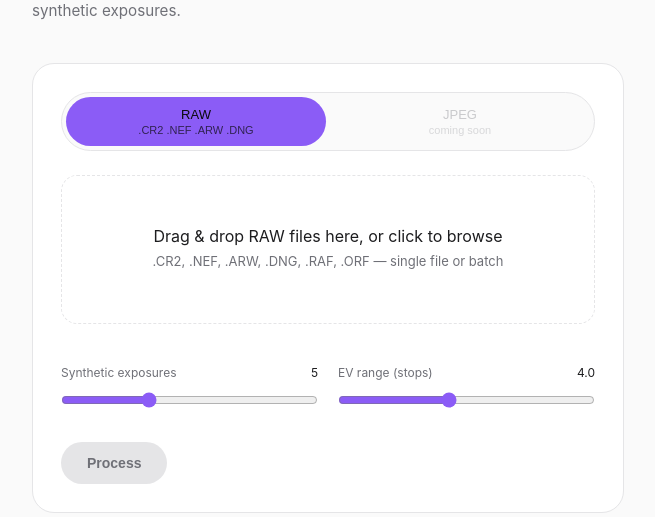
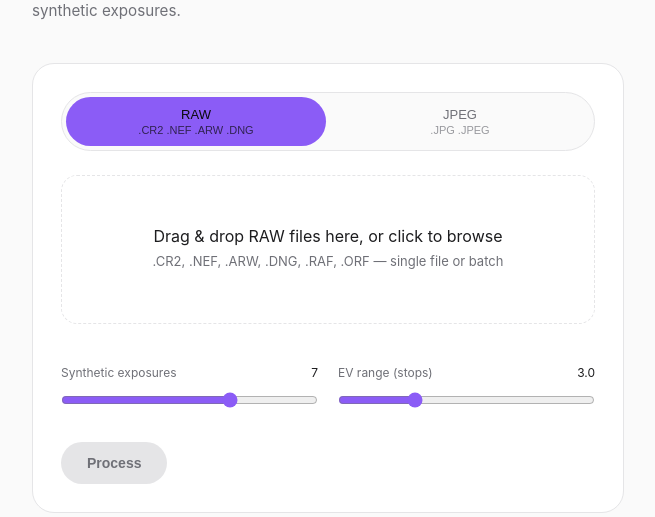
Before and after one commit to curtis-asral/curtis2, a Flask app: page /hdr in a window 1280 px wide. Shown: the part 229-746 px from the top of the page, without its empty margins (312-967 px from the left). Run offline with Flask 3, Linux system fonts and the light colour scheme.

Commit message:
update defaults and implement jpeg

```diff
--- a/app.py
+++ b/app.py
@@ -20,6 +20,7 @@ UPLOAD_DIR.mkdir(exist_ok=True)
 OUTPUT_DIR.mkdir(exist_ok=True)
 
 RAW_EXTENSIONS = {".cr2", ".nef", ".arw", ".dng", ".raf", ".orf", ".rw2"}
+JPEG_EXTENSIONS = {".jpg", ".jpeg"}
 MAX_CONTENT_LENGTH = 200 * 1024 * 1024  # 200 MB total per request; RAW files are big
 app.config["MAX_CONTENT_LENGTH"] = MAX_CONTENT_LENGTH
 
@@ -112,6 +113,41 @@ def process_raw_to_hdr(input_path: Path, output_path: Path, num_exposures: int =
     cv2.imwrite(str(output_path), result, [cv2.IMWRITE_JPEG_QUALITY, 95])
 
 
+def process_jpeg_to_hdr(input_path: Path, output_path: Path, num_exposures: int = 5, ev_range: float = 4.0) -> None:
+    """
+    Load a JPEG file, generate `num_exposures` synthetic exposures by adjusting exposure,
+    and merge them with Mertens exposure fusion into a single tone-mapped JPEG at output_path.
+
+    Raises on any decode/processing failure so the caller can report it
+    per-file without killing the whole batch.
+    """
+    # --- load JPEG (8-bit BGR, already gamma-corrected) ---
+    img_bgr = cv2.imread(str(input_path), cv2.IMREAD_COLOR)
+    if img_bgr is None:
+        raise ValueError(f"Failed to load JPEG: {input_path}")
+
+    # Convert to float32 in range [0, 1] for processing
+    img_float = img_bgr.astype(np.float32) / 255.0
+
+    # --- generate synthetic exposures by adjusting brightness ---
+    stops = np.linspace(-ev_range / 2, ev_range / 2, num_exposures)
+    exposures_bgr = []
+    for ev in stops:
+        gain = 2.0 ** ev
+        scaled = np.clip(img_float * gain, 0.0, 1.0)
+        frame = (scaled * 255).astype(np.uint8)
+        exposures_bgr.append(frame)
+
+    # --- merge with Mertens exposure fusion ---
+    merger = cv2.createMergeMertens()
+    fused = merger.process(exposures_bgr)
+    fused = np.clip(fused, 0.0, 1.0)
+    result = (fused * 255).astype(np.uint8)
+
+    output_path.parent.mkdir(parents=True, exist_ok=True)
+    cv2.imwrite(str(output_path), result, [cv2.IMWRITE_JPEG_QUALITY, 95])
+
+
 # ---------------------------------------------------------------------------
 # Part 2: routes
 # ---------------------------------------------------------------------------
@@ -128,13 +164,12 @@ def hdr():
 @app.route("/process", methods=["POST"])
 def process():
     mode = request.form.get("mode", "raw")
-    if mode != "raw":
-        # JPEG mode is reserved for a future implementation.
-        return jsonify({"error": "JPEG mode is not implemented yet"}), 400
+    if mode not in ("raw", "jpeg"):
+        return jsonify({"error": "Invalid mode. Supported modes: raw, jpeg"}), 400
 
     try:
-        num_exposures = int(request.form.get("num_exposures", 5))
-        ev_range = float(request.form.get("ev_range", 4.0))
+        num_exposures = int(request.form.get("num_exposures", 7))
+        ev_range = float(request.form.get("ev_range", 3.0))
     except ValueError:
         return jsonify({"error": "Invalid num_exposures or ev_range"}), 400
     num_exposures = max(3, min(num_exposures, 9))
@@ -155,7 +190,9 @@ def process():
         original_name = f.filename or "unknown"
         ext = Path(original_name).suffix.lower()
 
-        if ext not in RAW_EXTENSIONS:
+        # Validate file type based on mode
+        valid_extensions = RAW_EXTENSIONS if mode == "raw" else JPEG_EXTENSIONS
+        if ext not in valid_extensions:
             results.append({"name": original_name, "ok": False, "error": "unsupported file type"})
             continue
 
@@ -166,7 +203,10 @@ def process():
 
         try:
             f.save(str(input_path))
-            process_raw_to_hdr(input_path, output_path, num_exposures=num_exposures, ev_range=ev_range)
+            if mode == "raw":
+                process_raw_to_hdr(input_path, output_path, num_exposures=num_exposures, ev_range=ev_range)
+            else:  # jpeg
+                process_jpeg_to_hdr(input_path, output_path, num_exposures=num_exposures, ev_range=ev_range)
             results.append({
                 "name": original_name,
                 "ok": True,
@@ -176,7 +216,7 @@ def process():
         except Exception as e:
             results.append({"name": original_name, "ok": False, "error": str(e)})
         finally:
-            # RAW originals can be large; drop them once we're done with them
+            # Clean up uploaded originals
             if input_path.exists():
                 input_path.unlink()
 
--- a/templates/base.html
+++ b/templates/base.html
@@ -4,8 +4,8 @@
 <meta charset="UTF-8">
 <meta name="viewport" content="width=device-width, initial-scale=1.0">
 <title>{% block title %}Curtis Asral{% endblock %}</title>
-<link rel="icon" href="../static/favicon.ico" type="image/x-icon">
-<link rel="stylesheet" href="../static/css/style.css">
+<link rel="icon" href="{{ url_for('static', filename='favicon.ico') }}" type="image/x-icon">
+<link rel="stylesheet" href="{{ url_for('static', filename='css/style.css') }}">
 {% block extra_head %}{% endblock %}
 </head>
 <body>
--- a/templates/hdr.html
+++ b/templates/hdr.html
@@ -12,9 +12,9 @@
         RAW
         <span class="tag">.CR2 .NEF .ARW .DNG</span>
       </button>
-      <button type="button" class="mode-btn" data-mode="jpeg" disabled title="Coming soon">
+      <button type="button" class="mode-btn" data-mode="jpeg">
         JPEG
-        <span class="tag">coming soon</span>
+        <span class="tag">.JPG .JPEG</span>
       </button>
     </div>
 
@@ -29,12 +29,12 @@
 
       <div class="options">
         <div class="field">
-          <label for="numExposures">Synthetic exposures <span class="val" id="numExposuresVal">5</span></label>
-          <input type="range" id="numExposures" name="num_exposures" min="3" max="9" step="1" value="5">
+          <label for="numExposures">Synthetic exposures <span class="val" id="numExposuresVal">7</span></label>
+          <input type="range" id="numExposures" name="num_exposures" min="3" max="9" step="1" value="7">
         </div>
         <div class="field">
-          <label for="evRange">EV range (stops) <span class="val" id="evRangeVal">4.0</span></label>
-          <input type="range" id="evRange" name="ev_range" min="1" max="8" step="0.5" value="4.0">
+          <label for="evRange">EV range (stops) <span class="val" id="evRangeVal">3.0</span></label>
+          <input type="range" id="evRange" name="ev_range" min="1" max="8" step="0.5" value="3.0">
         </div>
       </div>
 
```
